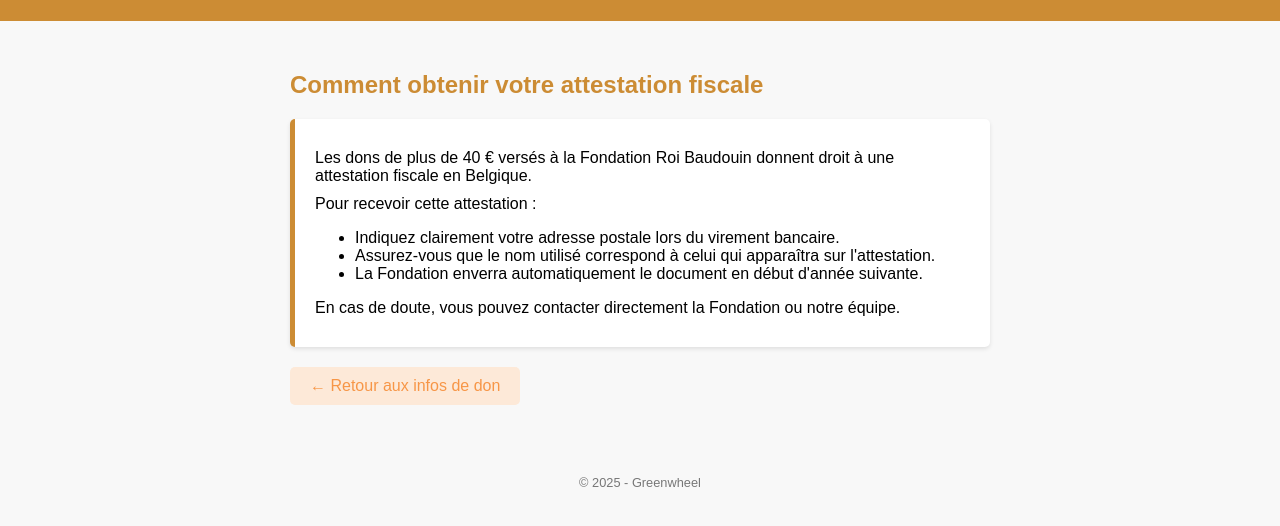
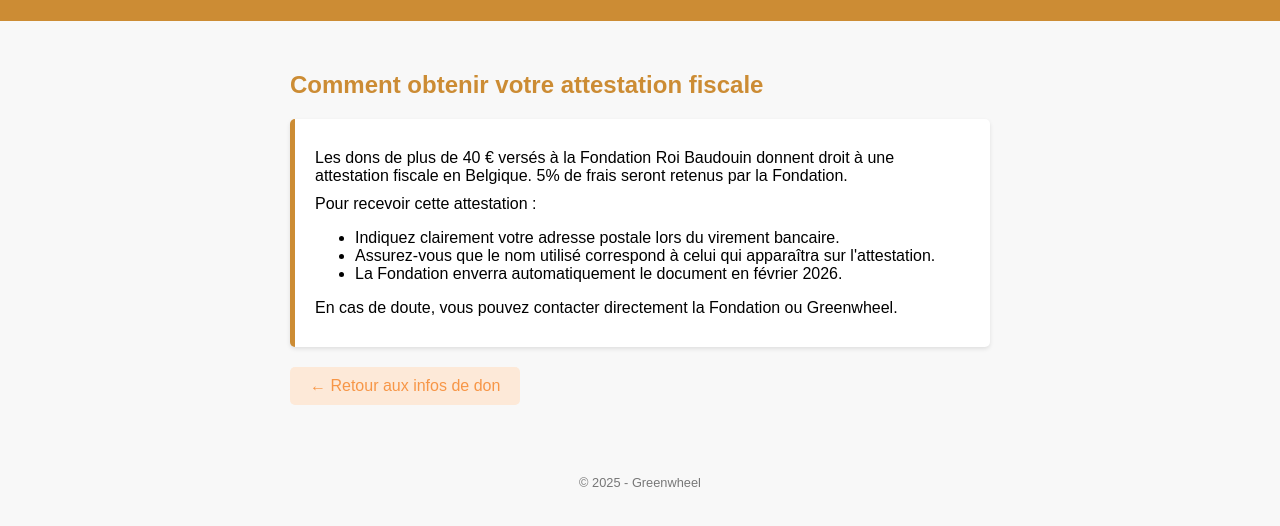
Before and after one commit to baptiste-lucas/greenwheel, a plain HTML site: page defiscalisation-belgique.html in a window 1280 px wide. Shown: the part 100-626 px from the top of the page. Drawn offline with Linux system fonts and the light colour scheme.

Commit message:
Update defiscalisation-belgique.html

```diff
--- a/defiscalisation-belgique.html
+++ b/defiscalisation-belgique.html
@@ -50,6 +50,7 @@
             padding: 10px 20px;
             border-radius: 5px;
             text-decoration: none;
+            transition: background-color 0.3s;
         }
 
         a.btn:hover {
@@ -72,14 +73,14 @@
     <main>
         <h2>Comment obtenir votre attestation fiscale</h2>
         <div class="info">
-            <p>Les dons de plus de 40 € versés à la Fondation Roi Baudouin donnent droit à une attestation fiscale en Belgique.</p>
+            <p>Les dons de plus de 40 € versés à la Fondation Roi Baudouin donnent droit à une attestation fiscale en Belgique. 5% de frais seront retenus par la Fondation.</p>
             <p>Pour recevoir cette attestation :</p>
             <ul>
                 <li>Indiquez clairement votre adresse postale lors du virement bancaire.</li>
                 <li>Assurez-vous que le nom utilisé correspond à celui qui apparaîtra sur l'attestation.</li>
-                <li>La Fondation enverra automatiquement le document en début d'année suivante.</li>
+                <li>La Fondation enverra automatiquement le document en février 2026.</li>
             </ul>
-            <p>En cas de doute, vous pouvez contacter directement la Fondation ou notre équipe.</p>
+            <p>En cas de doute, vous pouvez contacter directement la Fondation ou Greenwheel.</p>
         </div>
 
         <a href="don-belgique.html" class="btn">← Retour aux infos de don</a>
```
